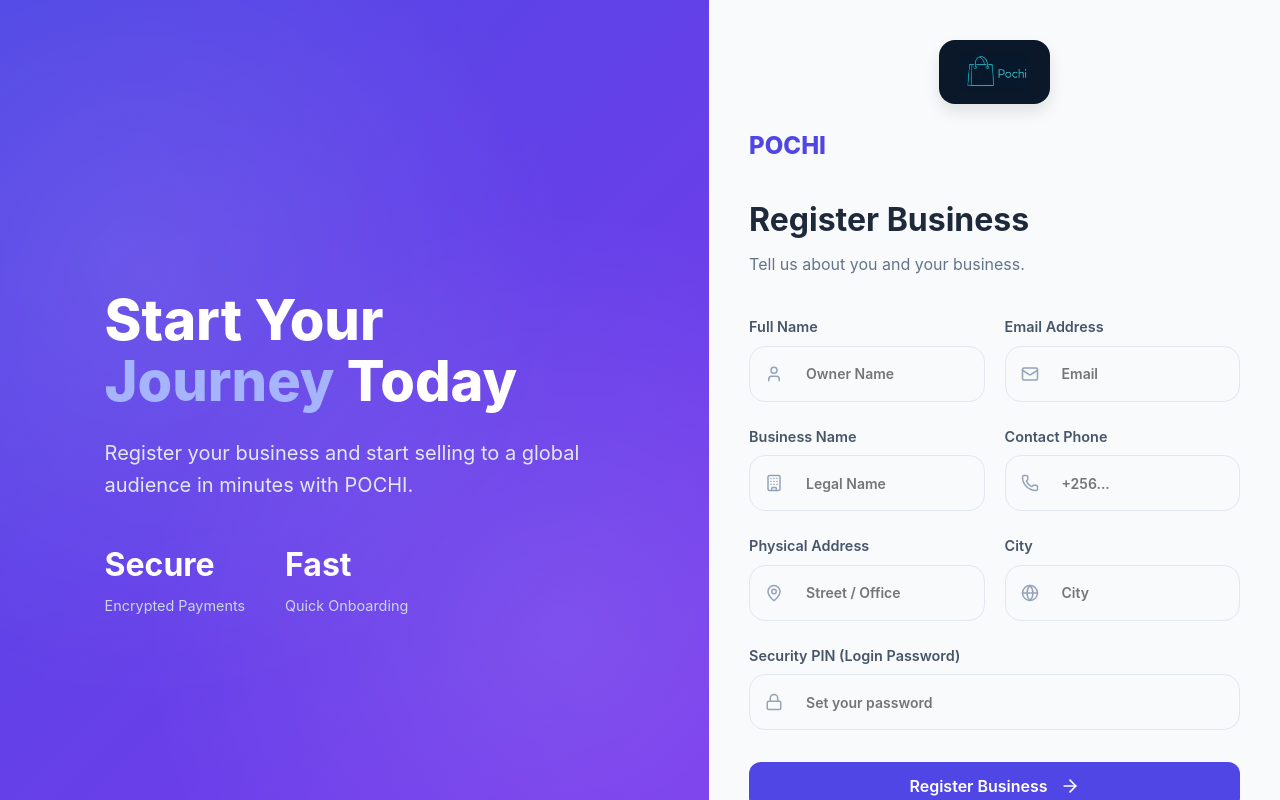
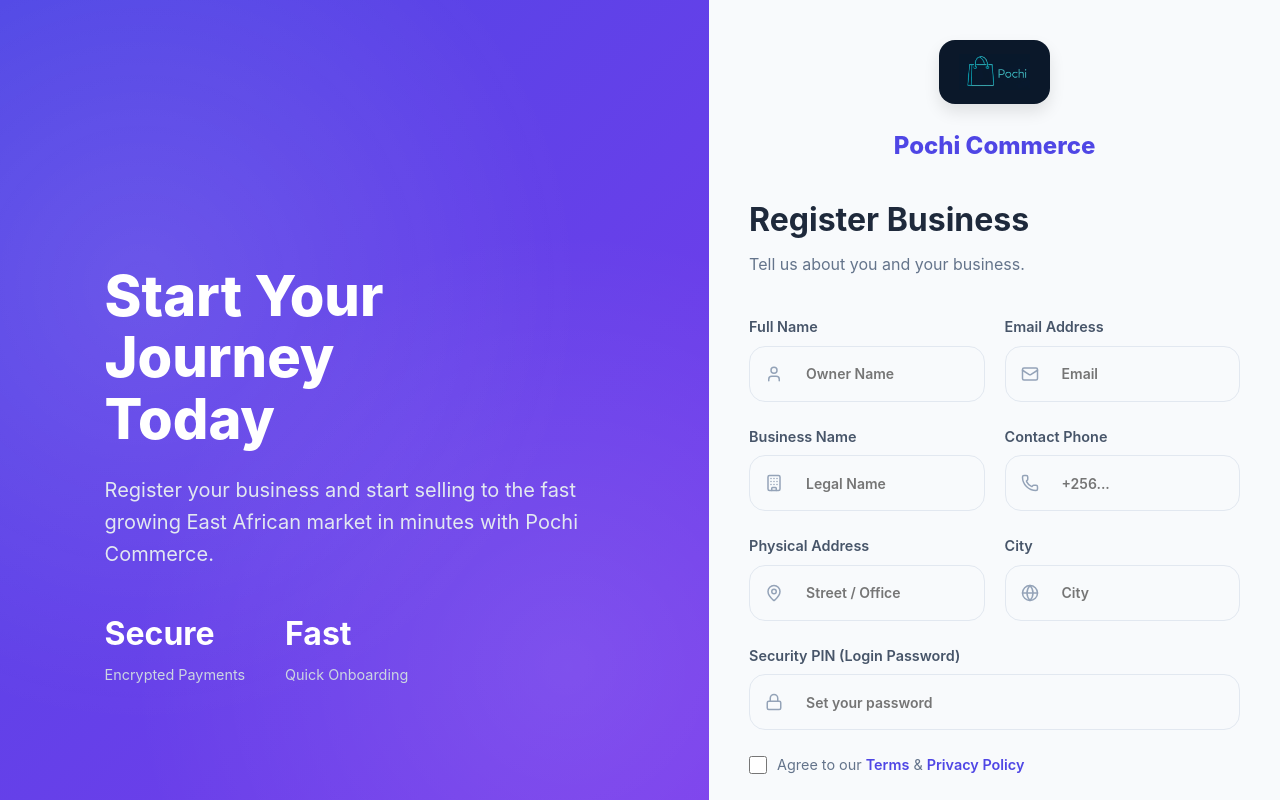
Before and after one commit to tobiusaolo/pochi-business, a React (Vite) app: page /register in a window 1280 px wide. Shown: the top 800 px of the page. Built offline with nearby package versions, Linux system fonts and the light colour scheme.

Commit message:
new designs

```diff
--- a/src/pages/LoginPage.css
+++ b/src/pages/LoginPage.css
@@ -222,3 +222,32 @@
   from { transform: rotate(0deg); }
   to { transform: rotate(360deg); }
 }
+
+.auth-terms-checkbox {
+  display: flex;
+  align-items: flex-start;
+  gap: 10px;
+  font-size: 0.9rem;
+  color: #64748b;
+  cursor: pointer;
+  line-height: 1.5;
+}
+
+.auth-terms-checkbox input {
+  width: 18px;
+  height: 18px;
+  margin-top: 2px;
+  flex-shrink: 0;
+  accent-color: #4f46e5;
+  cursor: pointer;
+}
+
+.auth-terms-checkbox a {
+  color: #4f46e5;
+  font-weight: 600;
+  text-decoration: none;
+}
+
+.auth-terms-checkbox a:hover {
+  text-decoration: underline;
+}
--- a/src/pages/LoginPage.jsx
+++ b/src/pages/LoginPage.jsx
@@ -55,8 +55,8 @@ const LoginPage = () => {
     <div className="auth-page">
       <div className="auth-visual">
         <div className="visual-content">
-          <h1>Grow Your Business with <span>POCHI</span></h1>
-          <p>Join thousands of merchants reaching millions of customers across the region.</p>
+          <h1>Grow Your Business <span>POCHI Commerce</span></h1>
+          <p>Join thousands of merchants reaching millions of customers East Africa.</p>
           <div className="visual-stats">
             <div className="stat-item">
               <h3>10k+</h3>
@@ -79,7 +79,7 @@ const LoginPage = () => {
                     <img src={logo} alt="Pochi" style={{ height: '40px', width: 'auto' }} />
                 </div>
             </div>
-            <div className="brand-logo">POCHI</div>
+            <div className="brand-logo" style={{fontSize: '1.5rem', fontWeight: '800', color: '#4f46e5', marginBottom: '32px', textAlign: 'center'}}>POCHI Commerce</div>
             <h2>Sign In</h2>
             <p>Welcome back! Please enter your details.</p>
           </div>
--- a/src/pages/RegistrationPage.jsx
+++ b/src/pages/RegistrationPage.jsx
@@ -18,11 +18,21 @@ const RegistrationPage = () => {
     trading_currency: 'UGX',
     contact_phone: ''
   });
+  const [agreedToTerms, setAgreedToTerms] = useState(false);
   const [loading, setLoading] = useState(false);
   const navigate = useNavigate();
 
   const handleSubmit = async (e) => {
     e.preventDefault();
+    if (!agreedToTerms) {
+      Swal.fire({
+        icon: 'warning',
+        title: 'Terms Required',
+        text: 'Please agree to our Terms & Privacy Policy to continue.',
+        confirmButtonColor: '#ff7e47'
+      });
+      return;
+    }
     setLoading(true);
 
     try {
@@ -52,8 +62,10 @@ const RegistrationPage = () => {
     <div className="auth-page">
       <div className="auth-visual">
         <div className="visual-content">
-          <h1>Start Your <span>Journey</span> Today</h1>
-          <p>Register your business and start selling to a global audience in minutes with POCHI.</p>
+          <h1>Start Your Journey<br />Today</h1>
+          <p>
+            Register your business and start selling to the fast growing East African market in minutes with Pochi Commerce.
+          </p>
           <div className="visual-stats">
             <div className="stat-item">
               <h3>Secure</h3>
@@ -76,7 +88,7 @@ const RegistrationPage = () => {
                     <img src={logo} alt="Pochi" style={{ height: '36px', width: 'auto' }} />
                 </div>
             </div>
-            <div className="brand-logo">POCHI</div>
+            <div className="brand-logo" style={{fontSize: '1.5rem', fontWeight: '800', color: '#4f46e5', marginBottom: '32px', textAlign: 'center'}}>Pochi Commerce</div>
             <h2>Register Business</h2>
             <p>Tell us about you and your business.</p>
           </div>
@@ -183,7 +195,21 @@ const RegistrationPage = () => {
               </div>
             </div>
 
-            <button type="submit" className="auth-submit-btn" disabled={loading}>
+            <label className="auth-terms-checkbox">
+              <input
+                type="checkbox"
+                checked={agreedToTerms}
+                onChange={(e) => setAgreedToTerms(e.target.checked)}
+              />
+              <span>
+                Agree to our{' '}
+                <a href="/terms" target="_blank" rel="noopener noreferrer">Terms</a>
+                {' '}&amp;{' '}
+                <a href="/privacy" target="_blank" rel="noopener noreferrer">Privacy Policy</a>
+              </span>
+            </label>
+
+            <button type="submit" className="auth-submit-btn" disabled={loading || !agreedToTerms}>
               {loading ? (
                 <><Loader2 className="animate-spin" size={20} /> Creating Account...</>
               ) : (
```
